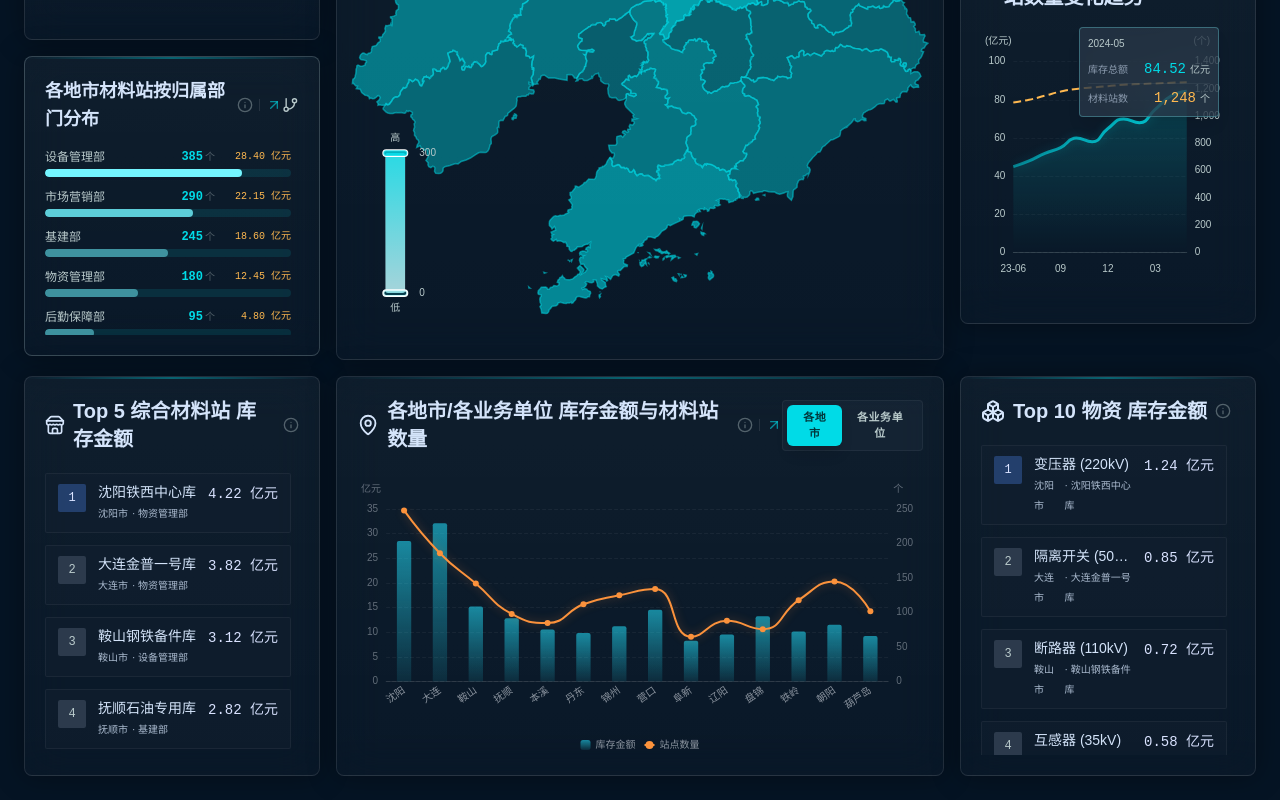
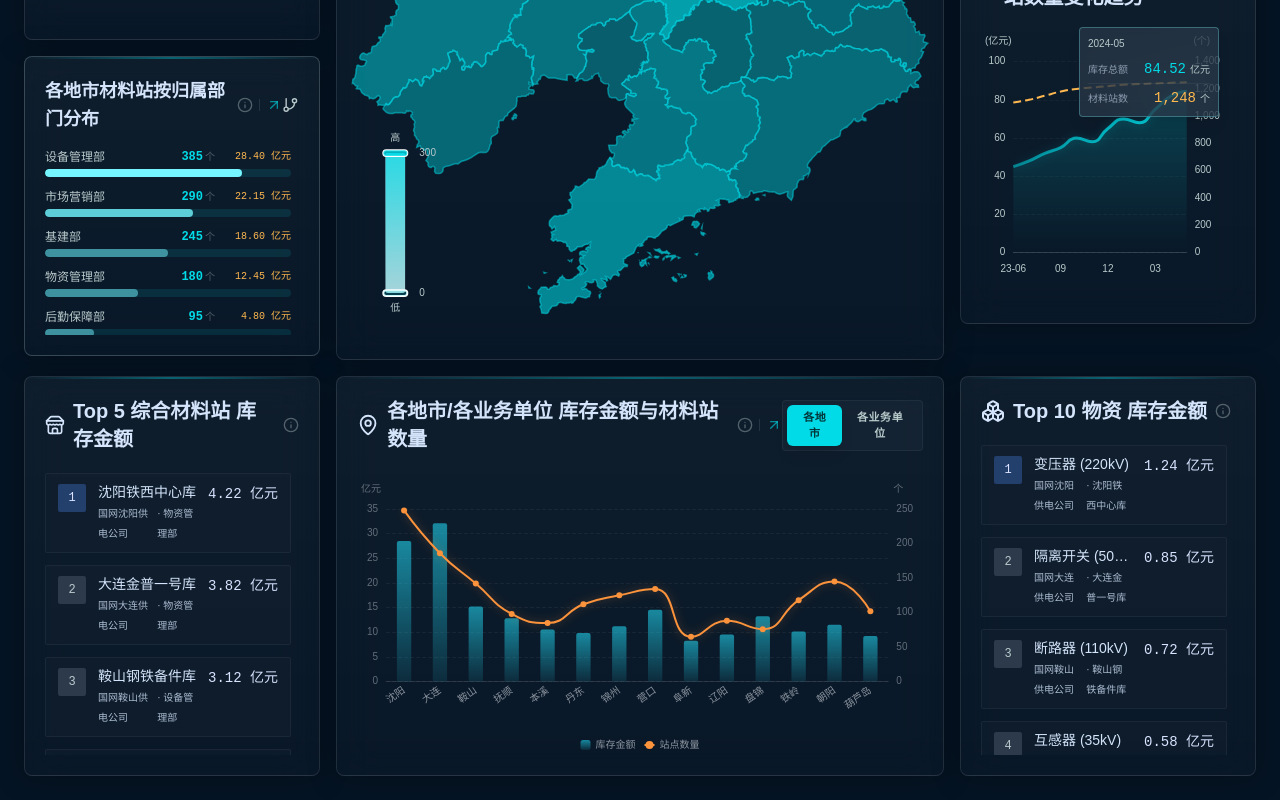
Before and after one commit to zhaowei626/liaoning-industrial-intelligence, a React (Vite) app: page / in a window 1280 px wide. Shown: the part 590-1390 px from the top of the page. Built offline with nearby package versions, Linux system fonts and the light colour scheme.

Commit message:
docs: update city format to '国网XX供电公司' in ranking panels

```diff
--- a/src/data/mockData.ts
+++ b/src/data/mockData.ts
@@ -273,27 +273,27 @@ export const dashboards: Record<DashboardId, DashboardData> = {
       title: "Top 10 物资 库存金额",
       icon: Boxes,
       items: [
-        { name: "变压器 (220kV)", value: "1.24 亿元", city: "沈阳市", station: "沈阳铁西中心库" },
-        { name: "隔离开关 (500kV)", value: "0.85 亿元", city: "大连市", station: "大连金普一号库" },
-        { name: "断路器 (110kV)", value: "0.72 亿元", city: "鞍山市", station: "鞍山钢铁备件库" },
-        { name: "互感器 (35kV)", value: "0.58 亿元", city: "抚顺市", station: "抚顺石油专用库" },
-        { name: "绝缘子 (复合)", value: "0.42 亿元", city: "本溪市", station: "本溪钢铁一号库" },
-        { name: "电力电缆", value: "0.38 亿元", city: "沈阳市", station: "沈阳浑南智慧库" },
-        { name: "组合电器", value: "0.32 亿元", city: "大连市", station: "大连瓦房店中心库" },
-        { name: "电能表", value: "0.25 亿元", city: "鞍山市", station: "鞍山中心库房" },
-        { name: "避雷器", value: "0.18 亿元", city: "抚顺市", station: "抚顺物资仓库" },
-        { name: "熔断器", value: "0.12 亿元", city: "本溪市", station: "本溪生产库" },
+        { name: "变压器 (220kV)", value: "1.24 亿元", city: "国网沈阳供电公司", station: "沈阳铁西中心库" },
+        { name: "隔离开关 (500kV)", value: "0.85 亿元", city: "国网大连供电公司", station: "大连金普一号库" },
+        { name: "断路器 (110kV)", value: "0.72 亿元", city: "国网鞍山供电公司", station: "鞍山钢铁备件库" },
+        { name: "互感器 (35kV)", value: "0.58 亿元", city: "国网抚顺供电公司", station: "抚顺石油专用库" },
+        { name: "绝缘子 (复合)", value: "0.42 亿元", city: "国网本溪供电公司", station: "本溪钢铁一号库" },
+        { name: "电力电缆", value: "0.38 亿元", city: "国网沈阳供电公司", station: "沈阳浑南智慧库" },
+        { name: "组合电器", value: "0.32 亿元", city: "国网大连供电公司", station: "大连瓦房店中心库" },
+        { name: "电能表", value: "0.25 亿元", city: "国网鞍山供电公司", station: "鞍山中心库房" },
+        { name: "避雷器", value: "0.18 亿元", city: "国网抚顺供电公司", station: "抚顺物资仓库" },
+        { name: "熔断器", value: "0.12 亿元", city: "国网本溪供电公司", station: "本溪生产库" },
       ],
     },
     inventoryRankingPanel: {
       title: "Top 5 综合材料站 库存金额",
       icon: Store,
       items: [
-        { name: "沈阳铁西中心库", value: "4.22 亿元", city: "沈阳市", department: "物资管理部" },
-        { name: "大连金普一号库", value: "3.82 亿元", city: "大连市", department: "物资管理部" },
-        { name: "鞍山钢铁备件库", value: "3.12 亿元", city: "鞍山市", department: "设备管理部" },
-        { name: "抚顺石油专用库", value: "2.82 亿元", city: "抚顺市", department: "基建部" },
-        { name: "本溪钢铁一号库", value: "2.52 亿元", city: "本溪市", department: "物资管理部" },
+        { name: "沈阳铁西中心库", value: "4.22 亿元", city: "国网沈阳供电公司", department: "物资管理部" },
+        { name: "大连金普一号库", value: "3.82 亿元", city: "国网大连供电公司", department: "物资管理部" },
+        { name: "鞍山钢铁备件库", value: "3.12 亿元", city: "国网鞍山供电公司", department: "设备管理部" },
+        { name: "抚顺石油专用库", value: "2.82 亿元", city: "国网抚顺供电公司", department: "基建部" },
+        { name: "本溪钢铁一号库", value: "2.52 亿元", city: "国网本溪供电公司", department: "物资管理部" },
       ],
     },
     cityInventoryPanel: {
```
